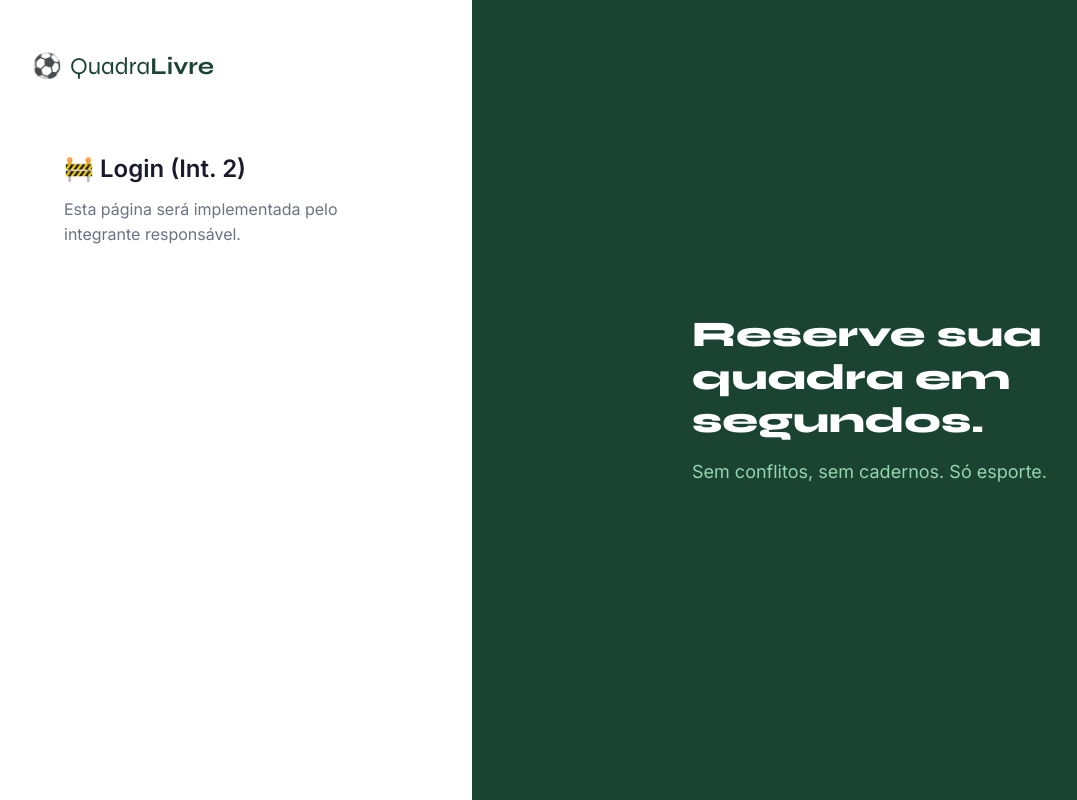
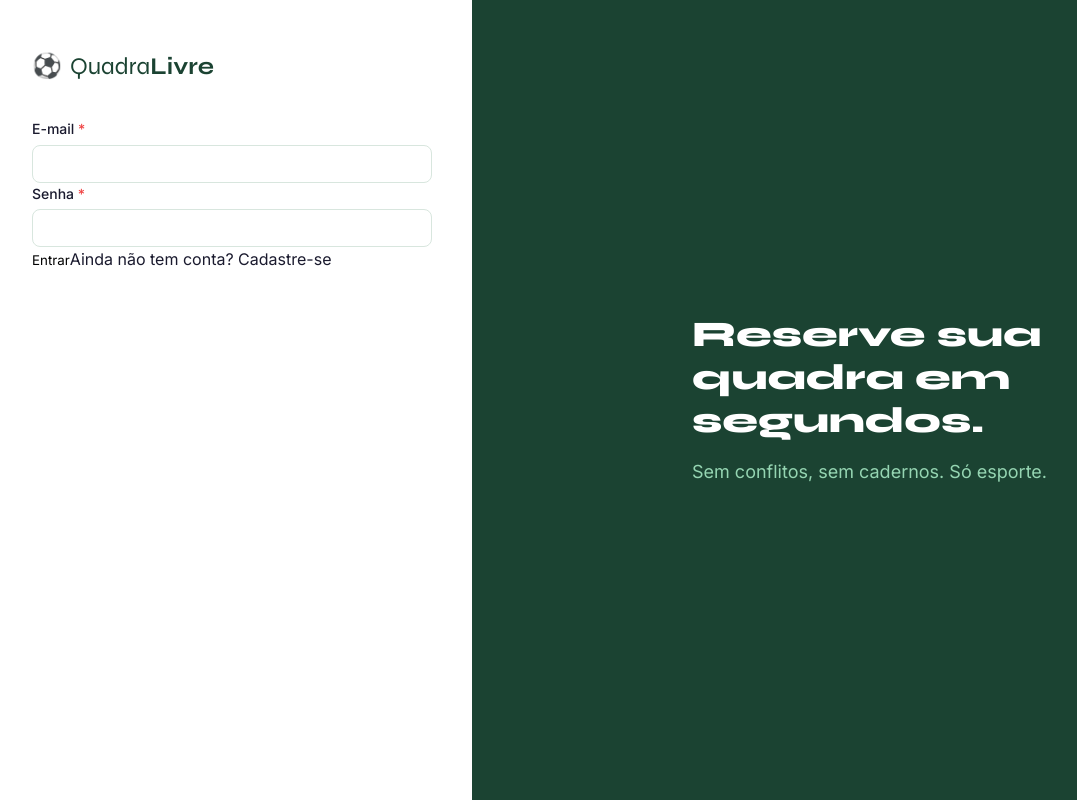
Before and after one commit to Squad-5-Bootcamp-Avanti/quadra-livre, a React (Vite) app in the folder frontend/: page /login in a window 1280 px wide. Shown: the whole page, without its empty margins (8-1085 px from the left). Built offline with nearby package versions, Linux system fonts and the light colour scheme; no server answers.

Commit message:
feat(auth): adiciona pagina de login e conecta rota /login

```diff
--- /dev/null
+++ b/frontend/src/pages/LoginPage.jsx
@@ -0,0 +1,60 @@
+import { useState } from 'react';
+import { useNavigate, useLocation, Link } from 'react-router-dom';
+import { useAuth } from '../contexts/AuthContext';
+import Input from '../components/common/Input';
+
+export default function LoginPage() {
+  const [email, setEmail] = useState('');
+  const [password, setPassword] = useState('');
+  const [error, setError] = useState('');
+  const [loading, setLoading] = useState(false);
+
+  const { login } = useAuth();
+  const navigate = useNavigate();
+  const location = useLocation();
+  const from = location.state?.from?.pathname || '/quadras';
+
+  async function handleSubmit(e) {
+    e.preventDefault();
+    setError('');
+    setLoading(true);
+
+    try {
+      await login(email, password);
+      navigate(from, { replace: true });
+    } catch (err) {
+      const message = err?.response?.data?.message || 'Erro ao fazer login. Tente novamente.';
+      setError(message);
+    } finally {
+      setLoading(false);
+    }
+  }
+
+  return (
+    <form onSubmit={handleSubmit}>
+      <Input
+        label="E-mail"
+        type="email"
+        value={email}
+        onChange={(e) => setEmail(e.target.value)}
+        required
+      />
+
+      <Input
+        label="Senha"
+        type="password"
+        value={password}
+        onChange={(e) => setPassword(e.target.value)}
+        required
+      />
+
+      {error && <p role="alert" className="form-error">{error}</p>}
+
+      <button type="submit" disabled={loading}>
+        {loading ? 'Entrando...' : 'Entrar'}
+      </button>
+
+      <Link to="/cadastro">Ainda não tem conta? Cadastre-se</Link>
+    </form>
+  );
+}
--- a/frontend/src/routes/AppRoutes.jsx
+++ b/frontend/src/routes/AppRoutes.jsx
@@ -8,7 +8,7 @@ import NotFoundPage from '../pages/NotFoundPage';
 // Páginas — cada integrante cria a sua
 // Os imports abaixo serão descomentados conforme o time entrega
 // import LandingPage       from '../pages/LandingPage';
-// import LoginPage         from '../pages/LoginPage';
+import LoginPage         from '../pages/LoginPage';
 // import RegisterPage      from '../pages/RegisterPage';
 // import ProfilePage       from '../pages/ProfilePage';
 // import CourtsPage        from '../pages/CourtsPage';
@@ -42,7 +42,7 @@ export default function AppRoutes() {
 
       {/* ── Rotas de autenticação ── */}
       <Route element={<AuthLayout />}>
-        <Route path="login"   element={<Placeholder name="Login (Int. 2)" />} />
+        <Route path="login"   element={<LoginPage />} />
         <Route path="cadastro" element={<Placeholder name="Cadastro (Int. 2)" />} />
       </Route>
 
```
